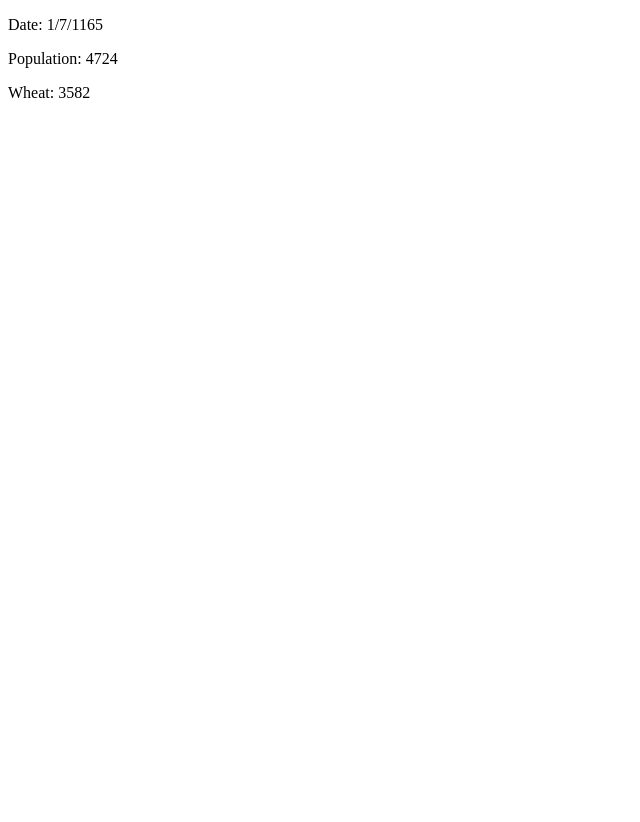
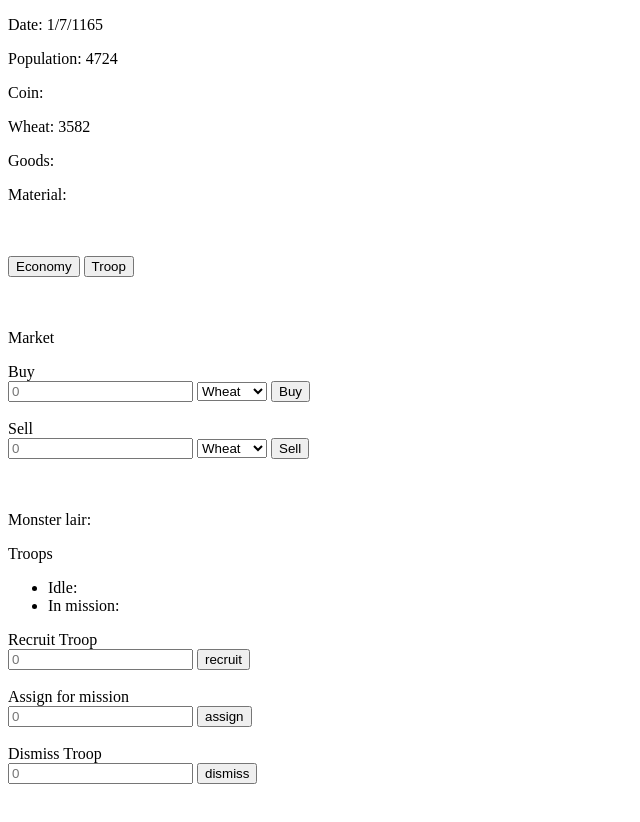
Before and after one commit to muncuss/idlegovern, a plain HTML site: page index.html in a window 1280 px wide. Shown: the whole page, without its empty margins (0-640 px from the left). Before the commit the page ends 800 px from the top, so only its background shows below. Drawn offline with Linux system fonts and the light colour scheme.

Commit message:
Add files via upload
New base html

```diff
--- a/index.html
+++ b/index.html
@@ -3,12 +3,114 @@
 <head>
     <meta charset="UTF-8">
     <title>Judul halaman</title>
+    <script type="text/javascript" src="civilian.js"></script>
     <script type="text/javascript" src="main.js"></script>
 </head>
-<body onload="run()">
-    <p id="show"></p>
+<body id="body" onload="run()">
+
+
+    <section>
+    <!-- VARIABLE -->
     <p>Date: <span id="date"></span></p>
     <p>Population: <span id="pop"></span></p>
+    <p>Coin: <span id="coin"></span></p>
     <p>Wheat: <span id="wheat"></span></p>
+    <p>Goods: <span id="goods"></span></p>
+    <p>Material: <span id="material"></span></p>
+    </section>
+    <br/>
+    <br/>
+
+
+    <section>
+    <!-- TAB -->
+    <input type="button" value="Economy" onclick="switchTab('economy')">
+    <input type="button" value="Troop" onclick="switchTab('troop')">
+    </section>
+    <br/>
+    <br/>
+
+
+    <section id="economy">
+    <!-- ECONOMY -->
+<!--    <p>Tax rate: <span id="taxrate"></span>%</p>
+    <label for="changeTaxRate">Change Tax Rate</label>
+    <br/>
+    <input type="number" id="changeTaxInput" placeholder="0">
+    <input type="button" id="buttonv" value="change" onclick="changeTaxInput()">
+    <br/>
+    <br/>
+    <label for="sellGoods">Sell Goods</label>
+    <br/>
+    <input type="number" id="sellGoodsInput" placeholder="0">
+    <input type="button" id="buttonv" value="sell" onclick="sellGoodsInput()">
+    <br/>
+    <label for="buyGoods">Buy Goods</label>
+    <br/>
+    <input type="number" id="buyGoodsInput" placeholder="0">
+    <input type="button" id="buttonx" value="buy" onclick="buyGoodsInput()">
+    <br/>
+    <br/> -->
+    <p><span>Market</span></p>
+    <label for="buyAmount">Buy</label>
+    <br/>
+    <input type="number" id="buyAmount" placeholder="0">
+    <select>
+        <option id="bwheat">Wheat</option>
+        <option id="bgoods">Goods</option>
+        <option id="bmaterial">Material</option>
+    </select>
+    <button onclick="buyInput()">Buy</button>
+    <br/>
+    <br/>
+    <label for="sellAmount">Sell</label>
+    <br/>
+    <input type="number" id="sellAmount" placeholder="0">
+    <select>
+        <option id="swheat">Wheat</option>
+        <option id="sgoods">Goods</option>
+        <option id="smaterial">Material</option>
+    </select>
+    <button onclick="sellInput()">Sell</button>
+    </section>
+    <br/>
+    <br/>
+
+
+
+    <section id="troop">
+    <!-- TROOP & ENEMY -->
+    <p>Monster lair: <span id="monsterLair"></span></p>
+    <p>Troops</p>
+    <ul>
+        <li>Idle: <span id="idleTroop"></span></li>
+        <li>In mission: <span id="inMission"></span></li>
+    </ul>
+    <label for="inputTroopRecruit">Recruit Troop</label>
+    <br/>
+    <input type="number" id="inputTroopRecruit" placeholder="0">
+    <input type="button" id="buttonz" value="recruit" onclick="troopRecruitInput()">
+    <br/>
+    <br/>
+    <label for="assignForMission">Assign for mission</label>
+    <br/>
+    <input type="number" id="assignForMission" placeholder="0">
+    <input type="button" id="buttonw" value="assign" onclick="troopAssignInput()">
+    <br/>
+    <br/>
+    <label for="inputTroopDismiss">Dismiss Troop</label>
+    <br/>
+    <input type="number" id="inputTroopDismiss" placeholder="0">
+    <input type="button" id="buttony" value="dismiss" onclick="troopDismissInput()">
+    </section>
+    <br/>
+    <br/>
+
+
+    <section>
+    <!-- NOTIFICATION -->
+        <p><span id="notiff"></span></p>
+    </section>
+
 </body>
 </html>
```
